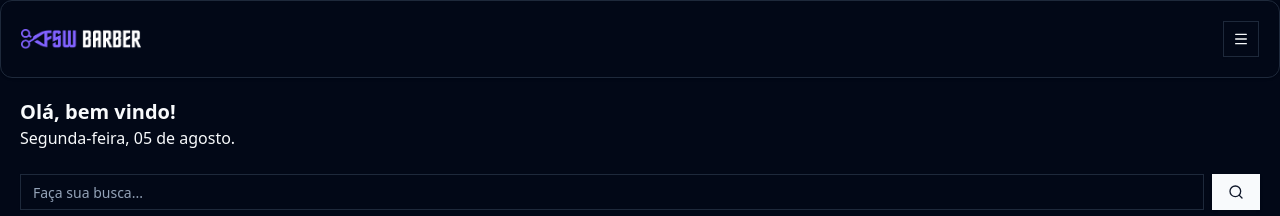
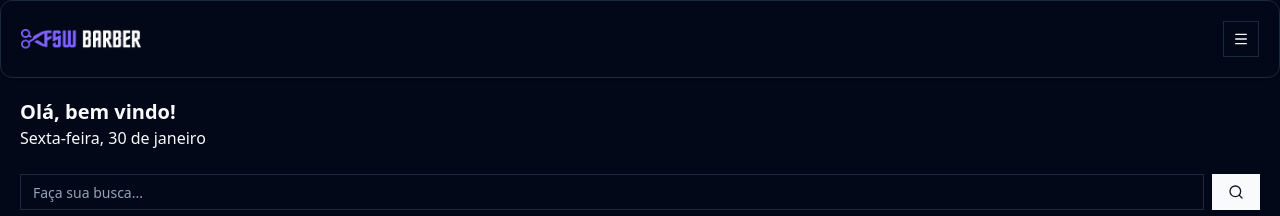
Before and after one commit to KauaBuenoMariano958/KBM-Barber, a Next.js app: page / in a window 1280 px wide. Shown: the top 216 px of the page. Built offline with nearby package versions, Linux system fonts and the light colour scheme; no server answers; the database is empty.

Commit message:
feat: update welcome message

```diff
--- a/app/page.tsx
+++ b/app/page.tsx
@@ -12,6 +12,8 @@ import Search from "@/components/search"
 import Link from "next/link"
 import { getServerSession } from "next-auth"
 import { authOptions } from "./_lib/auth"
+import { ptBR } from "date-fns/locale"
+import { format } from "date-fns"
 
 const Home = async () => {
   try {
@@ -51,7 +53,16 @@ const Home = async () => {
           <h2 className="text-xl font-bold">
             Olá, {session?.user ? session.user.name : "bem vindo"}!
           </h2>
-          <p>Segunda-feira, 05 de agosto. </p>
+          <p>
+            {(() => {
+              const formattedDate = format(new Date(), "EEEE, dd 'de' MMMM", {
+                locale: ptBR,
+              })
+              return (
+                formattedDate.charAt(0).toUpperCase() + formattedDate.slice(1)
+              )
+            })()}
+          </p>
 
           {/* BUSCA */}
           <div className="mt-6">
```
